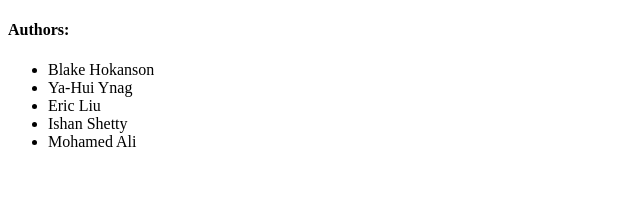
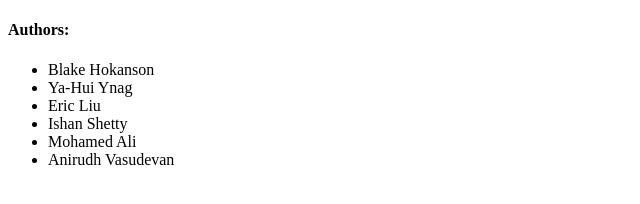
Before and after one commit to Eric-Liu1/hw1, a plain HTML site: page index.html in a window 1280 px wide. Shown: the whole page, without its empty margins (0-640 px from the left). Drawn offline with Linux system fonts and the light colour scheme.

Commit message:
Update index.html

```diff
--- a/index.html
+++ b/index.html
@@ -13,6 +13,7 @@
             <li>Eric Liu</li>
             <li>Ishan Shetty</li>
             <li>Mohamed Ali</li>
+            <li>Anirudh Vasudevan</li>
         </ul>
     </body>
 </html>
```
